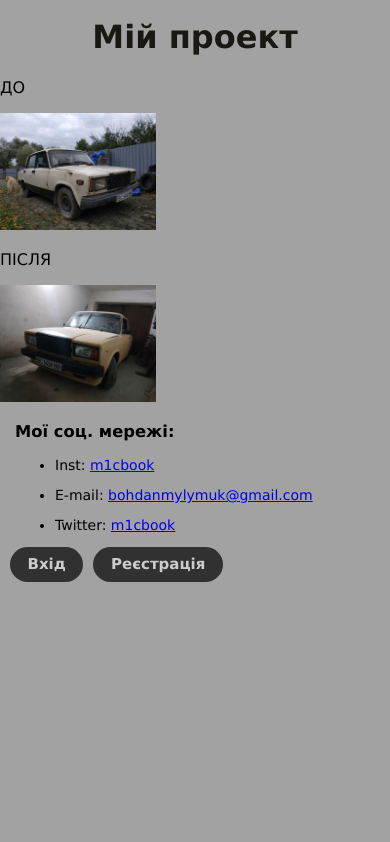
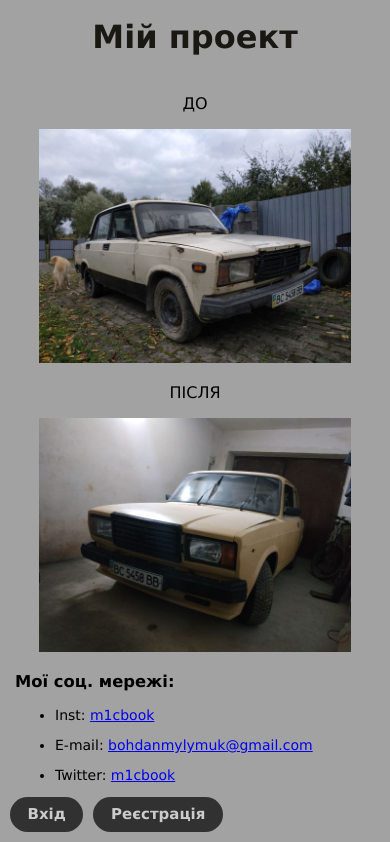
Before and after one commit to mvcbook/mvcbook.github.io, a plain HTML site: page index.html in a window 390 px wide. Shown: the part 913-1755 px from the top of the page. Before the commit the page ends 1505 px from the top, so only its background shows below. Drawn offline with Linux system fonts and the light colour scheme.

Commit message:
telephone

```diff
--- a/css/style.css
+++ b/css/style.css
@@ -62,20 +62,40 @@ body{
     font-size: 14px;
 }
 
-.card-pidarac {
+.pidarac {
     display: flex;
     justify-content: space-around;
     width: 100%;
+    flex-wrap: wrap;
 
 }
 
+.card-text2, .card-text3 {
+    text-align: center;
+    width: 40%;
+}
 
-.card-photos img{
+
+
+.card-text2 img{
     transition: all 0.5s ease-out;
 }
 
-.card-photos img:hover{
+.card-text2 img:hover{
     transform: scale(1.1);
+}
+
+.card-text3 img{
+    transition: all 0.5s ease-out;
+}
+
+.card-text3 img:hover{
+    transform: scale(1.1);
+}
+
+@media screen and (max-width: 500px) {
+    .card-text2, .card-text3 {
+        width: 80%;
 }
 
 .card-contact{
--- a/index.html
+++ b/index.html
@@ -56,11 +56,11 @@
     <div class="pidarac">
         <div class="card-text2">
             <p>ДО</p>
-            <img width="40%" height="auto" src="Img/do.jpg" class="card-photos">
+            <img width="100%" height="auto" src="Img/do.jpg">
         </div>
         <div class="card-text3">
             <p>ПІСЛЯ</p>
-            <img width="40%" height="auto" src="Img/zaraz.jpg" class="card-photos">
+            <img width="100%" height="auto" src="Img/zaraz.jpg">
         </div>
     </div>
 
```
